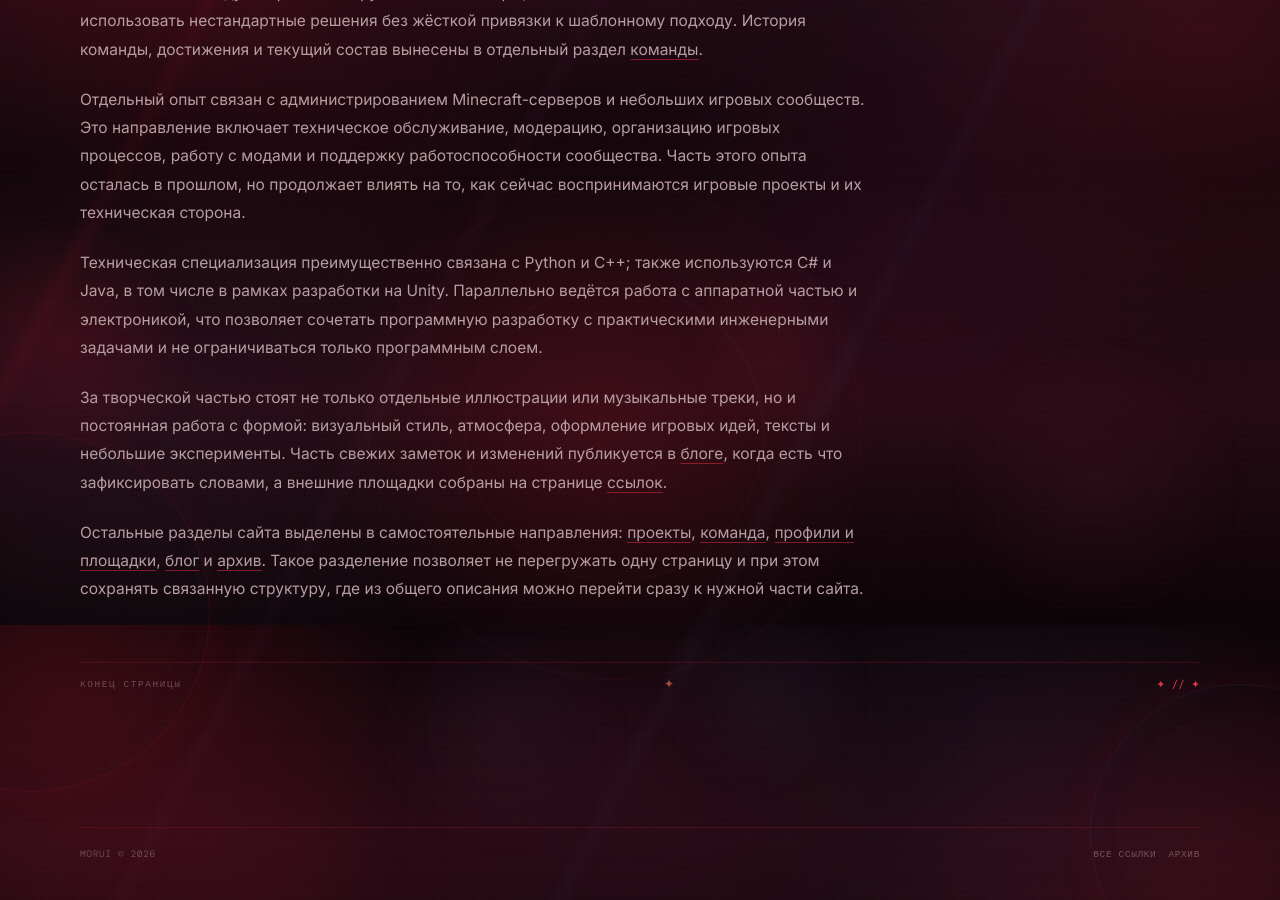
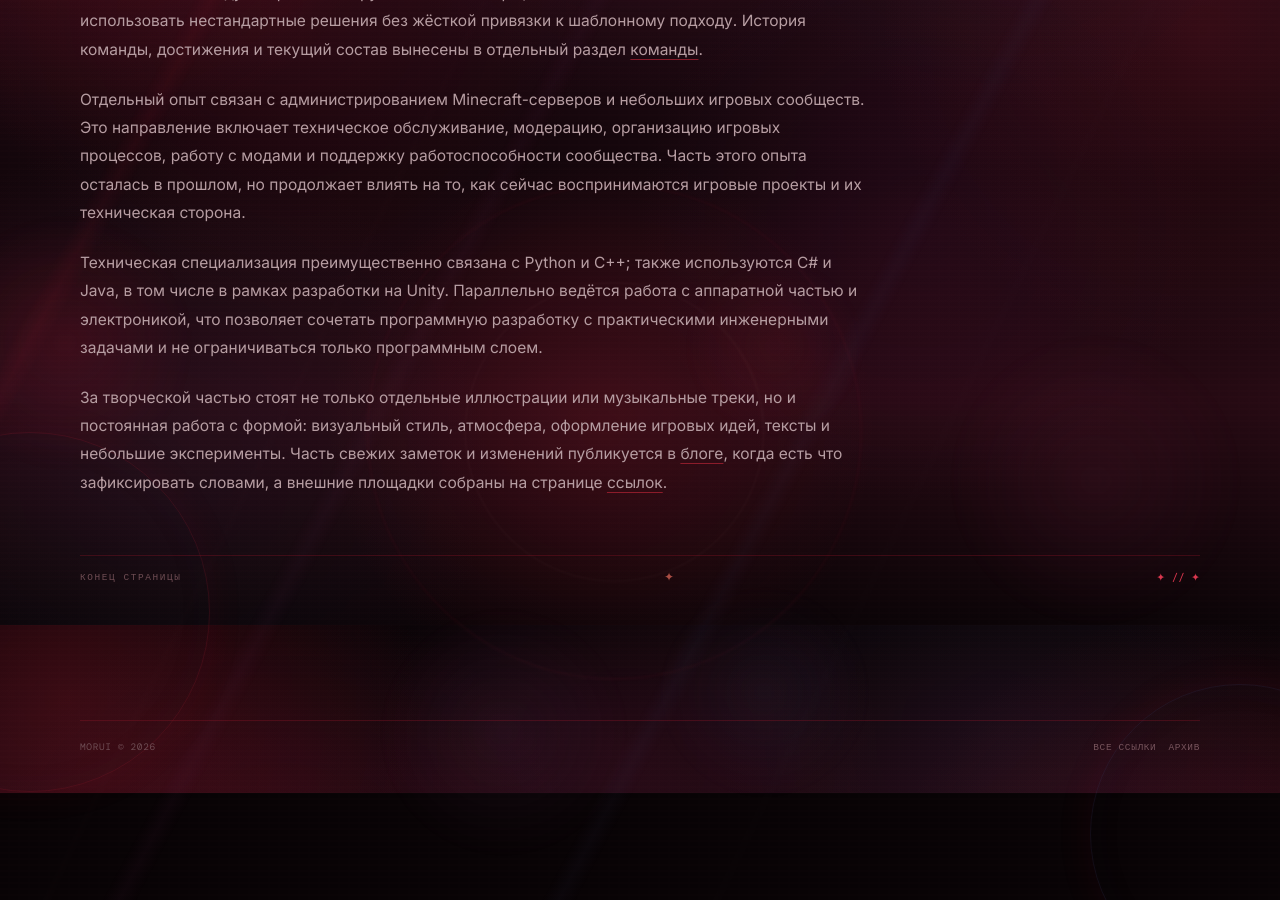
Before and after one commit to Moruika/moruika.github.io, a Jekyll site: the page built from ru/index.md, in a window 1280 px wide and 900 px high, scrolled down 1175 px. Built offline with Jekyll 4.4.1, drawn with Linux system fonts in a browser that asks for light colours; after the commit the page ends 1968 px from its top, so only the background shows below that.

Commit message:
Update index.md

```diff
--- a/ru/index.md
+++ b/ru/index.md
@@ -23,5 +23,3 @@ last_modified_at: 2026-09-21
 <p>Техническая специализация преимущественно связана с Python и C++; также используются C# и Java, в том числе в рамках разработки на Unity. Параллельно ведётся работа с аппаратной частью и электроникой, что позволяет сочетать программную разработку с практическими инженерными задачами и не ограничиваться только программным слоем.</p>
 
 <p>За творческой частью стоят не только отдельные иллюстрации или музыкальные треки, но и постоянная работа с формой: визуальный стиль, атмосфера, оформление игровых идей, тексты и небольшие эксперименты. Часть свежих заметок и изменений публикуется в <a href="{{ '/ru/blog/' | relative_url }}">блоге</a>, когда есть что зафиксировать словами, а внешние площадки собраны на странице <a href="{{ '/ru/links/' | relative_url }}">ссылок</a>.</p>
-
-<p>Остальные разделы сайта выделены в самостоятельные направления: <a href="{{ '/ru/projects/' | relative_url }}">проекты</a>, <a href="{{ '/ru/team/' | relative_url }}">команда</a>, <a href="{{ '/ru/links/' | relative_url }}">профили и площадки</a>, <a href="{{ '/ru/blog/' | relative_url }}">блог</a> и <a href="{{ '/ru/archive/' | relative_url }}">архив</a>. Такое разделение позволяет не перегружать одну страницу и при этом сохранять связанную структуру, где из общего описания можно перейти сразу к нужной части сайта.</p>
```
